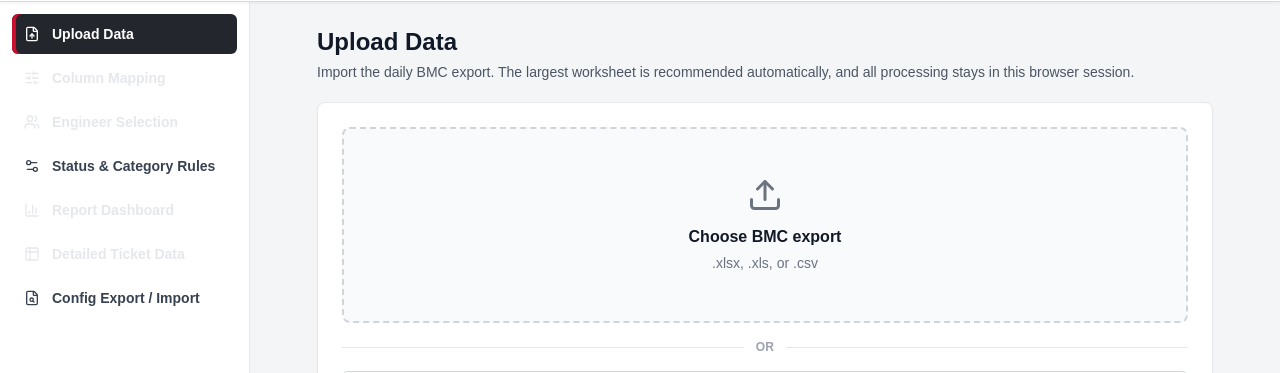
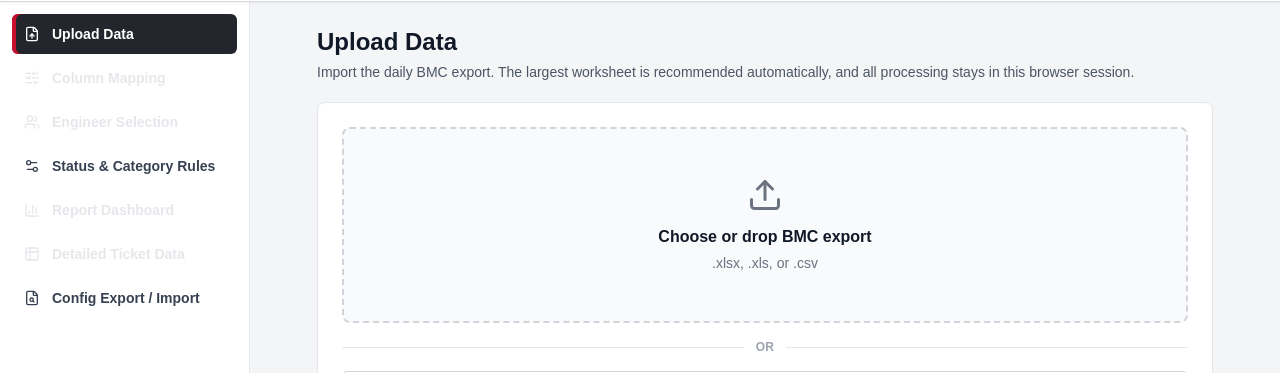
Before and after one commit to ThisIsSkay/bmc-ticket-report-generator, a React (Vite) app: page / in a window 1280 px wide. Shown: the part 79-452 px from the top of the page. Built offline with nearby package versions, Linux system fonts and the light colour scheme.

Commit message:
Fix drag and drop file upload

```diff
--- a/src/screens/UploadScreen.tsx
+++ b/src/screens/UploadScreen.tsx
@@ -1,3 +1,4 @@
+import { useState } from 'react'
 import { FileSpreadsheet, LockKeyhole, Upload } from 'lucide-react'
 import type { ParsedWorkbook } from '../types'
 
@@ -18,6 +19,13 @@ export function UploadScreen({
   onContinue: () => void
   onSample: () => void
 }) {
+  const [dragActive, setDragActive] = useState(false)
+
+  const acceptDroppedFile = (file: File | undefined) => {
+    if (!file) return
+    onFile(file)
+  }
+
   return (
     <div className="mx-auto max-w-4xl space-y-5">
       <div>
@@ -26,9 +34,34 @@ export function UploadScreen({
       </div>
 
       <div className="panel p-6">
-        <label className="flex cursor-pointer flex-col items-center rounded-lg border-2 border-dashed border-gray-300 bg-gray-50 px-6 py-12 text-center hover:border-gray-500">
-          <Upload className="mb-3 h-9 w-9 text-gray-500" />
-          <span className="text-base font-bold">Choose BMC export</span>
+        <label
+          className={`flex cursor-pointer flex-col items-center rounded-lg border-2 border-dashed px-6 py-12 text-center transition ${dragActive ? 'border-red-600 bg-red-50' : 'border-gray-300 bg-gray-50 hover:border-gray-500'}`}
+          onDragEnter={(event) => {
+            event.preventDefault()
+            event.stopPropagation()
+            setDragActive(true)
+          }}
+          onDragOver={(event) => {
+            event.preventDefault()
+            event.stopPropagation()
+            event.dataTransfer.dropEffect = 'copy'
+            setDragActive(true)
+          }}
+          onDragLeave={(event) => {
+            event.preventDefault()
+            event.stopPropagation()
+            if (event.currentTarget.contains(event.relatedTarget as Node | null)) return
+            setDragActive(false)
+          }}
+          onDrop={(event) => {
+            event.preventDefault()
+            event.stopPropagation()
+            setDragActive(false)
+            acceptDroppedFile(event.dataTransfer.files?.[0])
+          }}
+        >
+          <Upload className={`mb-3 h-9 w-9 ${dragActive ? 'text-red-600' : 'text-gray-500'}`} />
+          <span className="text-base font-bold">{dragActive ? 'Drop BMC export here' : 'Choose or drop BMC export'}</span>
           <span className="mt-1 text-sm text-gray-500">.xlsx, .xls, or .csv</span>
           <input
             type="file"
```
